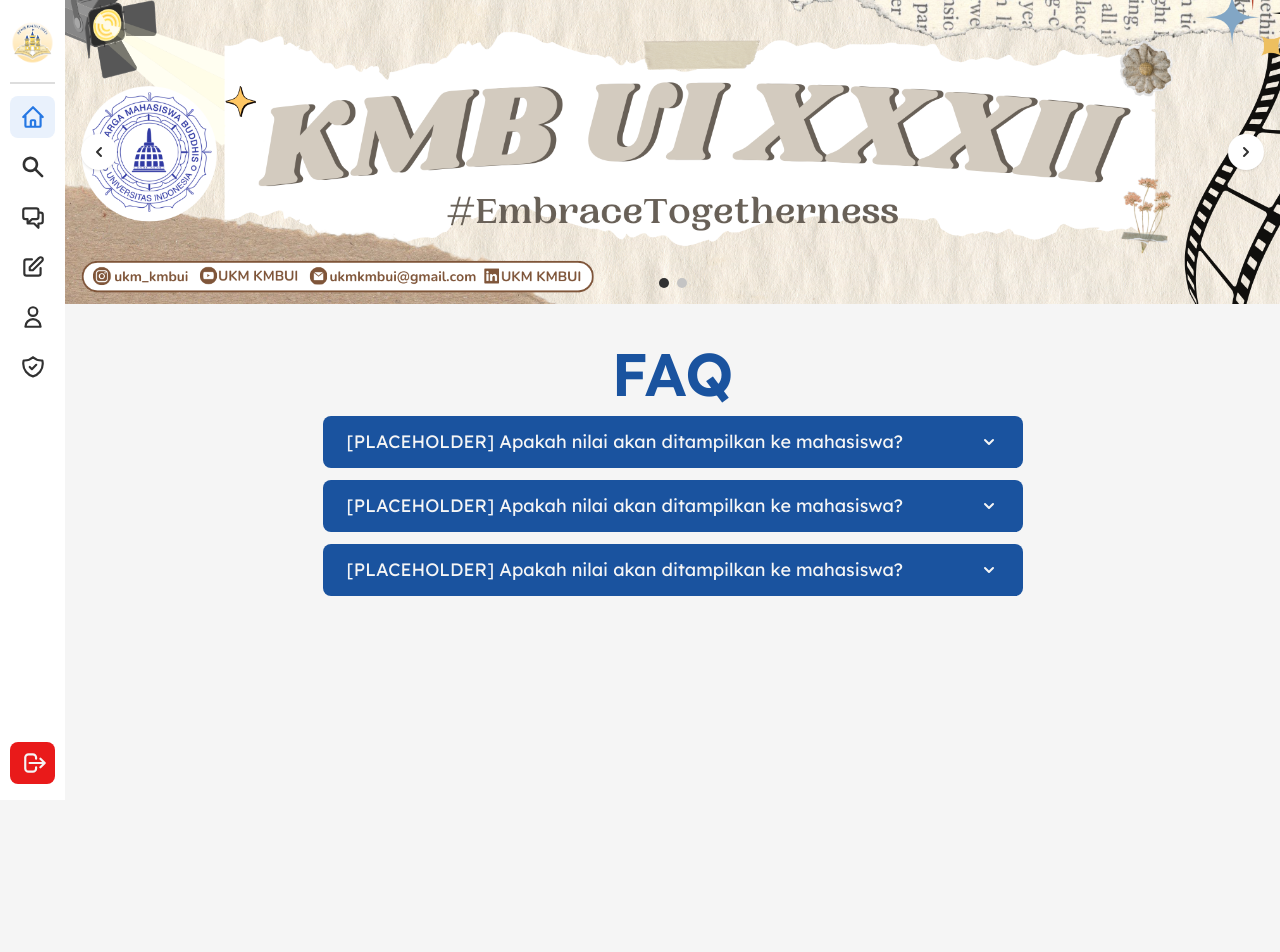
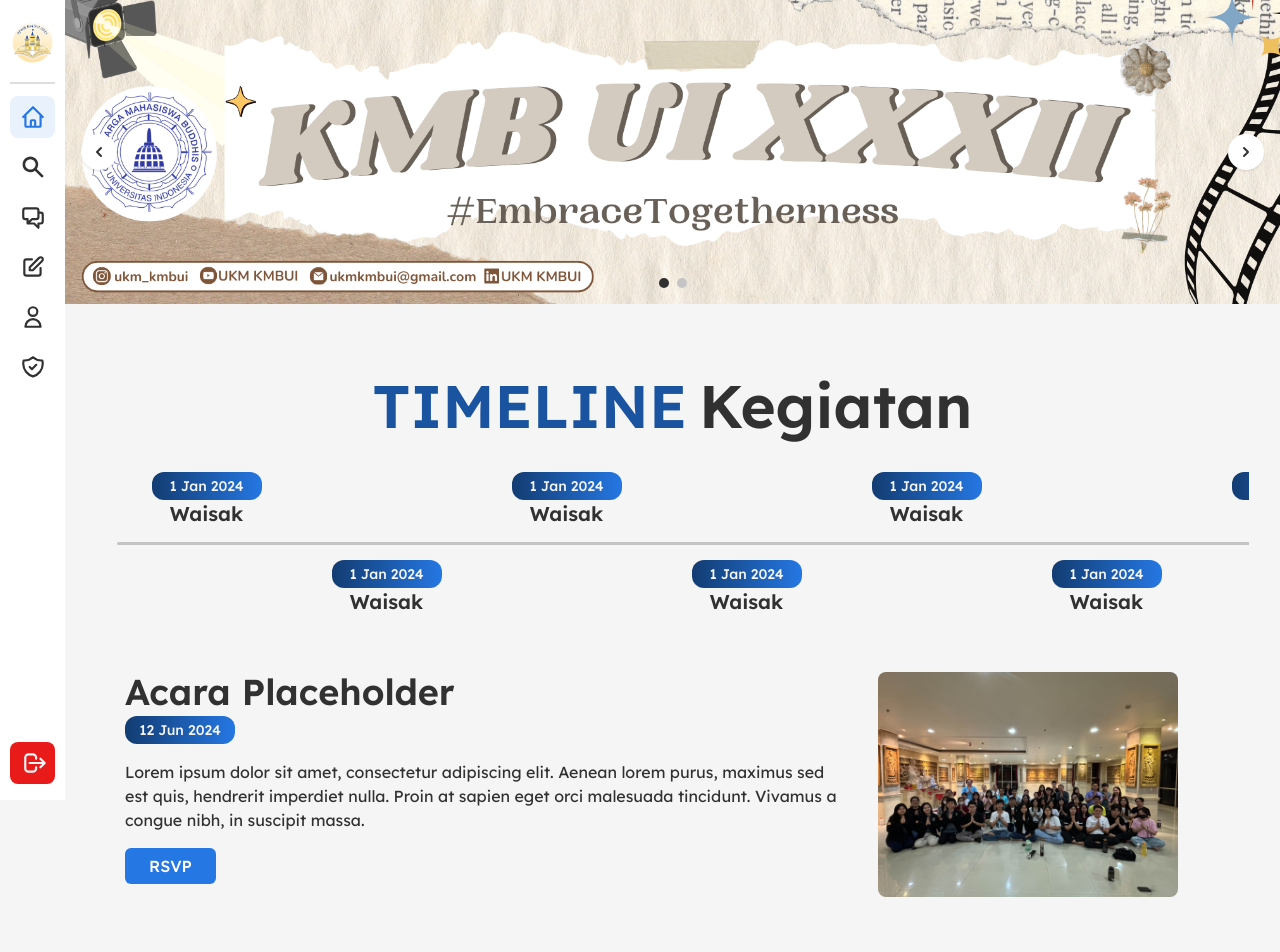
Before and after one commit to ppmb-kmbui/fe-ppmb-2025, a Next.js app: page / in a window 1280 px wide. Shown: the top 952 px of the page. Before the commit the page ends 800 px from the top, so only its background shows below. Built offline with nearby package versions, Linux system fonts and the light colour scheme.

Commit message:
feat: implement UI for timeline

```diff
--- a/src/app/page.tsx
+++ b/src/app/page.tsx
@@ -4,13 +4,10 @@ import { Carousel, Faq, Timeline } from '@/components';
 import { useRouter } from 'next/navigation';
 export default function Home() {
   return (
-    <div className='min-h-screen gap-10 flex flex-col pb-10'>
+    <div className='min-h-screen gap-[72px] flex flex-col pb-10'>
       <Carousel />
-      {/* <Timeline /> */}
-
+      <Timeline />
       <Faq />
-
-
     </div>
   )
 }
--- a/src/components/home/Faq.tsx
+++ b/src/components/home/Faq.tsx
@@ -23,7 +23,7 @@ export const Faq: React.FC = () => {
 
     return (
         <div className='w-full flex flex-col items-center px- gap-3'>
-        <text className='text-6xl font-semibold text-ppmb-blue-600'>FAQ</text>
+        <text className='text-[54px] leading-[1] font-semibold text-ppmb-blue-600 italic'>FAQ</text>
 
         <div className="flex flex-col gap-2">
             {DATA.map((data, key) => (
--- a/src/components/home/Timeline.tsx
+++ b/src/components/home/Timeline.tsx
@@ -1,74 +1,77 @@
 "use client"
 
-import { useState } from "react"
+import { useState } from "react";
 import './style.css';
-
-
+import Image from "next/image";
+import { Button } from "../ui/Button";
 
 export const Timeline: React.FC = () => {
     const [index, setIndex] = useState<number>(0);
 
     const TIMELINES = [
-        {
-            date: "10 Mei 2024",
-            name: "Makrab 2024",
-        },
-        {
-            date: "18 Aug 2024",
-            name: "KMBUI Fest",
-        },
-        {
-            date: "22 Sep 2024",
-            name: "Simus KMBUI",
-        },
-        {
-            date: "24 Okt 2024",
-            name: "Natal",
-        },
-        {
-            date: "24 Okt 2024",
-            name: "Natal",
-        },
-        {
-            date: "24 Okt 2024",
-            name: "Natal",
-        },
-        {
-            date: "24 Okt 2024",
-            name: "Natal",
-        },
-    ]
+        { date: "1 Jan 2024", name: "Waisak" },
+        { date: "1 Jan 2024", name: "Waisak" },
+        { date: "1 Jan 2024", name: "Waisak" },
+        { date: "1 Jan 2024", name: "Waisak" },
+        { date: "1 Jan 2024", name: "Waisak" },
+        { date: "1 Jan 2024", name: "Waisak" },
+        { date: "1 Jan 2024", name: "Waisak" },
+    ];
+
+    const timelineWidth = TIMELINES.length * 180;
 
     return (
-        <div className='mt-8 flex flex-col items-center'>
-            <div className="flex flex-col gap-1 items-center text-ppmb-800">
-                <div className='gap-3 flex text-6xl font-crimson italic'>
-                    <text className='text-ppmb-blue-600'>TIMELINE</text>
-                    <text>Kegiatan</text>
-                </div>
-
-                <text className="text-sm font-medium text-ppmb-600">scroll timeline secara horizontal untuk melihat informasi yang lebih lengkap</text>
-
+        <div className='flex flex-col items-center gap-7'>
+            <div className='gap-3 flex text-6xl font-semibold items-center'>
+                <span className='text-ppmb-blue-600'>TIMELINE</span>
+                <span>Kegiatan</span>
             </div>
 
-
-            <div className={`timeline relative flex mt-7 min-h-[180px] overflow-x-auto w-screen pl-5`}>
+            <div
+                className='timeline relative flex min-h-[160px] overflow-x-auto w-[90vw] scrollbar-hide pl-5'
+                style={{ '--timeline-width': `${timelineWidth}px` } as React.CSSProperties}
+            >
                 <div className="inline-flex">
                     {TIMELINES.map((timeline, key) => (
-                        <div key={key} className={`${key%2==1 && 'self-end'} flex flex-col items-center min-w-[180px]`}>
+                        <div key={key} className={`${key % 2 === 1 ? 'self-end' : 'self-start'} flex flex-col items-center min-w-[180px]`}>
                             <div className="flex flex-col px-3 py-2 w-full rounded-xl items-center hover:bg-ppmb-100 hover:bg-opacity-70 cursor-pointer">
                                 <div className="bg-gradient-to-r from-ppmb-blue-700 to-ppmb-blue-500 rounded-xl px-3 py-1 text-sm font-medium text-ppmb-000 min-w-[110px] justify-center flex">{timeline.date}</div>
-                                <text className="font-crimson text-2xl text-ppmb-800">{timeline.name}</text>
+                                <span className="font-semibold text-xl text-ppmb-800">{timeline.name}</span>
                             </div>
-
-
                         </div>
                     ))}
+                </div>
+            </div>
+
+            <div className="flex flex-row justify-between w-full px-[60px] mt-5">
+                <div className="w-[65%] flex flex-col gap-4">
+                    <div className="flex flex-col gap-1">
+                        <text className="text-4xl font-semibold">Acara Placeholder</text>
+                        <div className="flex">
+                            <div className="bg-gradient-to-r from-ppmb-blue-700 to-ppmb-blue-500 rounded-xl px-3 py-1 text-sm font-medium text-ppmb-000 min-w-[110px] justify-center flex">12 Jun 2024</div>
+                        </div>
+                    </div>
+
+                    <div>
+                        Lorem ipsum dolor sit amet, consectetur adipiscing elit. Aenean lorem purus, maximus sed est quis, hendrerit imperdiet nulla. Proin at sapien eget orci malesuada tincidunt. Vivamus a congue nibh, in suscipit massa.
+                    </div>
+
+                    <div>
+                        <Button handleClick={() => {}} label="RSVP" variant="md"/>
+                    </div>
 
                 </div>
 
+                <div className="w-[35%] flex items-center justify-center">
+                    <Image
+                        alt="rett"
+                        src={"/image/rett.jpg"}
+                        width={300}
+                        height={300}
+                        className="rounded-lg"
+                    />
+                </div>
             </div>
-
-      </div>
-    )
-}
+        </div>
+    );
+};
--- a/src/components/home/style.css
+++ b/src/components/home/style.css
@@ -1,8 +1,9 @@
-.timeline:before {
+.timeline::before {
     content: "";
     position: absolute;
     top: calc(50% - 2px);
-    width: calc(220px * 7 - 20px);
+    width: var(--timeline-width);
     height: 3px;
     background: #c4c4c4;
+    border-radius: 12px;
 }
```
Also changed, not shown: public/image/rett.jpg (added).
